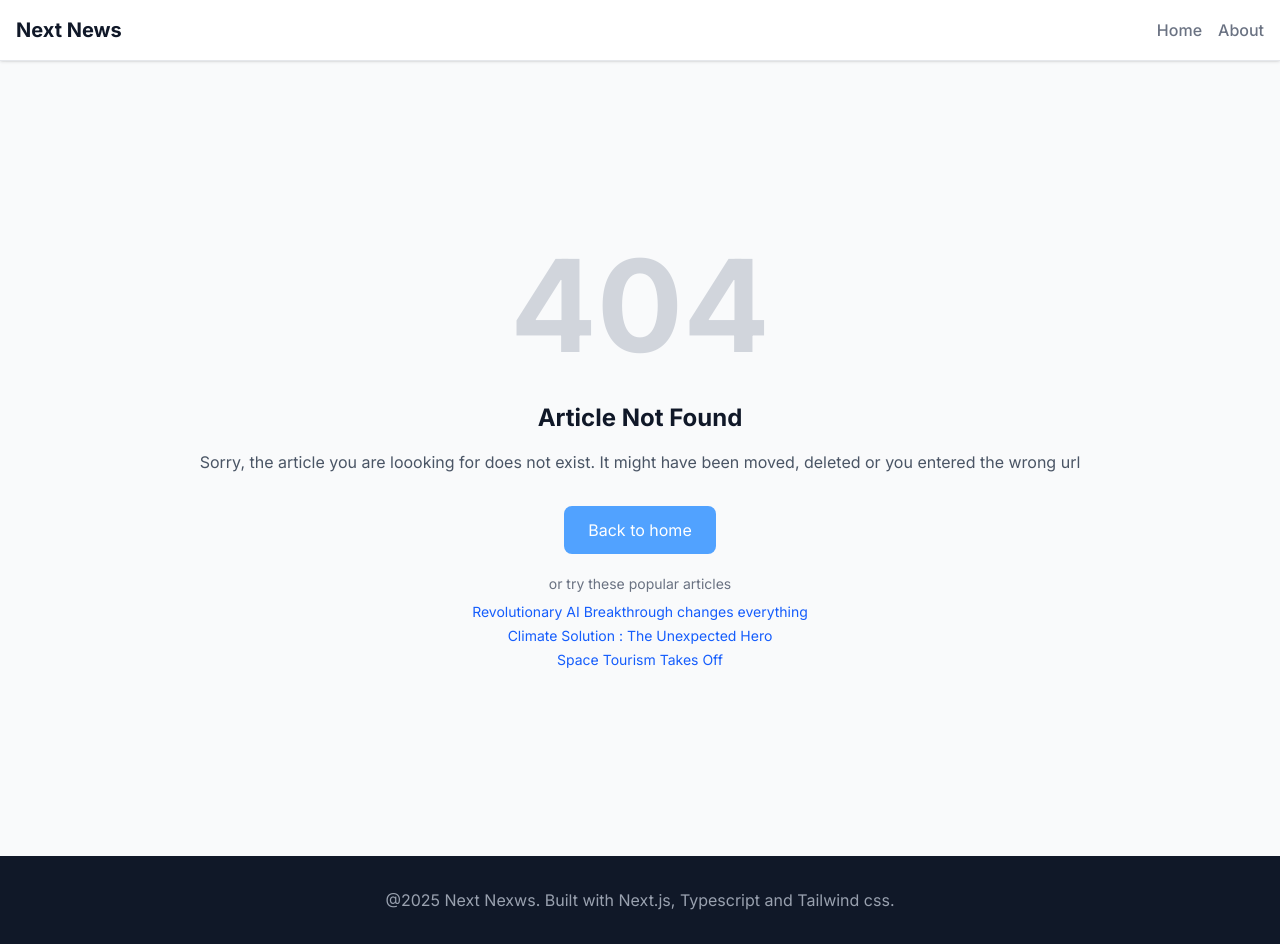
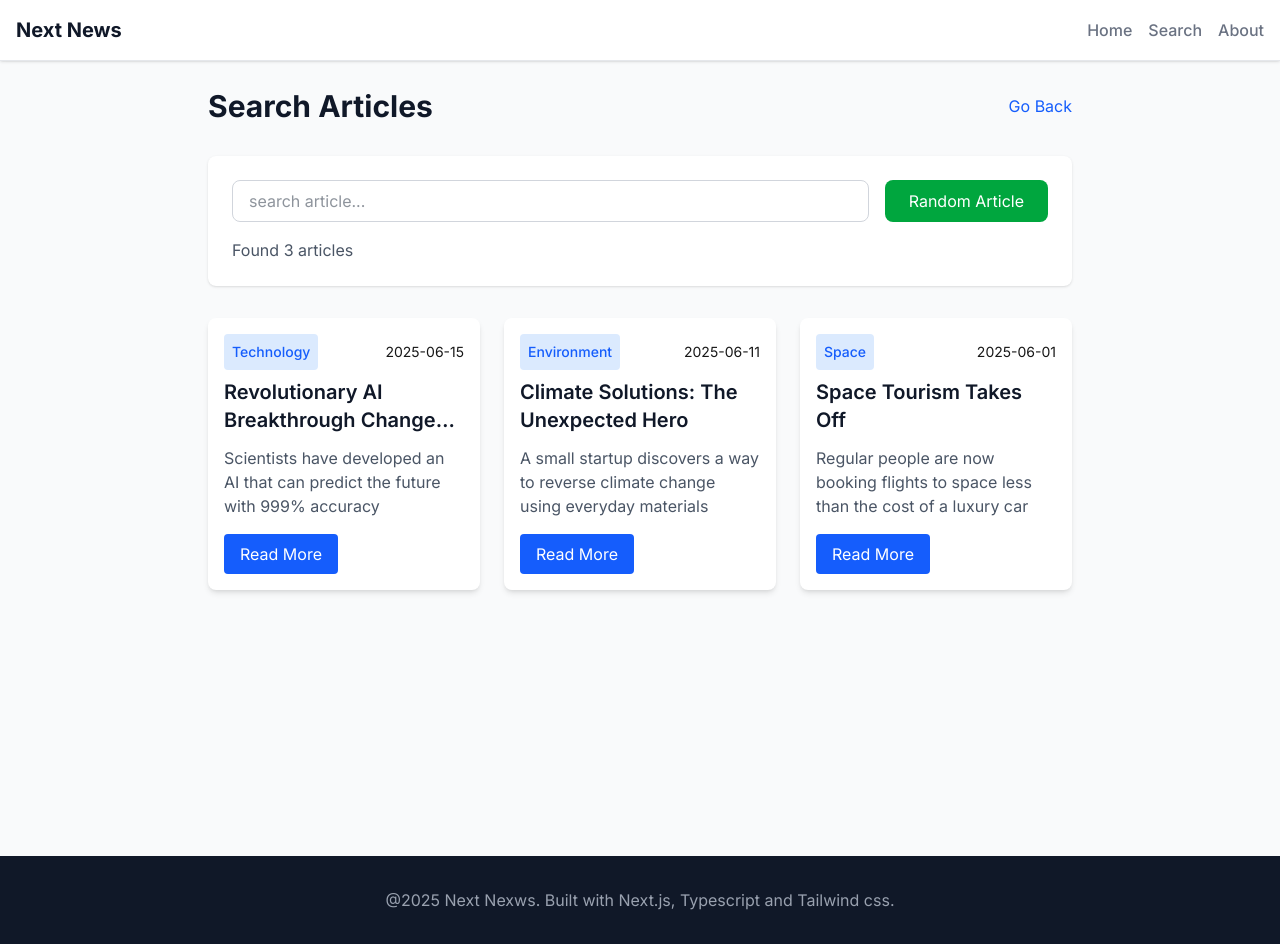
Before and after one commit to Naviralobo/News-app, a Next.js app: page /search in a window 1280 px wide. Before the commit this address had no page. Built offline with nearby package versions, Linux system fonts and the light colour scheme.

Commit message:
feat:search page-learn programmatic routing

```diff
--- a/app/layout.tsx
+++ b/app/layout.tsx
@@ -35,6 +35,12 @@ export default function RootLayout({
                   Home
                 </Link>
                 <Link
+                  href="/search"
+                  className="text-gray-500 hover:text-gray-900 font-medium transition-colors duration-200"
+                >
+                  Search
+                </Link>
+                <Link
                   href="/about"
                   className="text-gray-500 hover:text-gray-900 font-medium transition-colors duration-200"
                 >
--- /dev/null
+++ b/app/search/page.tsx
@@ -0,0 +1,148 @@
+"use client";
+import Link from "next/link";
+import { useRouter } from "next/navigation";
+import { useState } from "react";
+
+const newsArticles = [
+  {
+    id: 1,
+    title: "Revolutionary AI Breakthrough Changes Everything",
+    excerpt:
+      "Scientists have developed an AI that can predict the future with 999% accuracy",
+    category: "Technology",
+    publishedAt: "2025-06-15",
+  },
+  {
+    id: 2,
+    title: "Climate Solutions: The Unexpected Hero",
+    excerpt:
+      "A small startup discovers a way to reverse climate change using everyday materials",
+    category: "Environment",
+    publishedAt: "2025-06-11",
+  },
+  {
+    id: 3,
+    title: "Space Tourism Takes Off",
+    excerpt:
+      "Regular people are now booking flights to space less than the cost of a luxury car",
+    category: "Space",
+    publishedAt: "2025-06-01",
+  },
+];
+
+export default function SearchPage() {
+  const router = useRouter();
+  const [searchTerm, setSearchTerm] = useState("");
+  const [searchResults, setSearchResults] = useState(newsArticles);
+
+  const handleSearch = (term: string) => {
+    setSearchTerm(term);
+
+    if (!term.trim()) {
+      setSearchResults(newsArticles);
+      return;
+    }
+
+    const filteredArticles = newsArticles.filter(
+      (article) =>
+        article.title.toLowerCase().includes(term.toLowerCase()) ||
+        article.excerpt.toLowerCase().includes(term.toLowerCase()) ||
+        article.category.toLowerCase().includes(term.toLowerCase()),
+    );
+    setSearchResults(filteredArticles);
+  };
+
+  const handleRandomArticle = () => {
+    const randomIndex = Math.floor(Math.random() * newsArticles.length);
+    const randomArticle = newsArticles[randomIndex];
+    router.push(`/article/${randomArticle.id}`);
+  };
+
+  const goBack = () => {
+    router.back();
+  };
+
+  return (
+    <div className="min-h-screen bg-gray-50">
+      <div className="max-w-4xl mx-auto px-4 py-8">
+        <div className="mb-8 flex items-center justify-between">
+          <h1 className="text-3xl font-bold text-gray-900">Search Articles</h1>
+          <button
+            className="text-blue-600 hover:text-blue-800 flex items-center"
+            type="button"
+            onClick={goBack}
+          >
+            Go Back
+          </button>
+        </div>
+
+        <div className="bg-white rounded-lg shadow-sm p-6 mb-8">
+          <div className="flex gap-4 mb-4">
+            <input
+              type="text"
+              placeholder="search article..."
+              value={searchTerm}
+              onChange={(e) => handleSearch(e.target.value)}
+              className="flex-1 px-4 py-2 border text-gray-800 border-gray-300 rounded-lg focus:ring-2 focus:ring-blue-500 focus:border-transparent"
+            />
+            <button
+              className="bg-green-600 text-white px-6 py-2 rounded-lg hover:bg-green-700 cursor-pointer transition-colors duration-300"
+              type="button"
+              onClick={handleRandomArticle}
+            >
+              Random Article
+            </button>
+          </div>
+          <p className="text-small text-gray-600 ">
+            Found {searchResults.length} article
+            {searchResults.length > 1 ? "s" : ""}
+            {searchTerm && ` matching "${searchTerm}"`}
+          </p>
+        </div>
+
+        <div className="grid gap-6 md:grid-cols-2 lg:grid-cols-3">
+          {searchResults.map((article) => (
+            <article
+              key={article.id}
+              className="p-4 bg-white rounded-lg shadow-md overflow-hidden hover:shadow-lg transition-shadow duration-300"
+            >
+              <div>
+                <div className="flex items-center justify-between mb-2">
+                  <span className="text-sm font-medium text-blue-600 bg-blue-100 p-2 rounded">
+                    {article.category}
+                  </span>
+                  <span className="text-sm text-gray-5000">
+                    {article.publishedAt}
+                  </span>
+                </div>
+                <h2 className="text-xl font-semibold text-gray-900 mb-3 line-clamp-2">
+                  {article.title}
+                </h2>
+                <p className="text-gray-600 mb-4 line-clamp-3">
+                  {article.excerpt}
+                </p>
+                <Link
+                  className="inline-block bg-blue-600 text-white px-4 py-2 rounded hover:bg-blue-700 transition:colors duration:300"
+                  href={`/articles/${article.id}`}
+                >
+                  Read More
+                </Link>
+              </div>
+            </article>
+          ))}
+        </div>
+
+        {searchResults.length === 0 && (
+          <div className="text-center py-12">
+            <h3 className="text-xl font-demibold text-gray-900 mb-2">
+              No articles found
+            </h3>
+            <p className="text-gray-600">
+              Try searching for "AI", "Climate" or "space"
+            </p>
+          </div>
+        )}
+      </div>
+    </div>
+  );
+}
```
